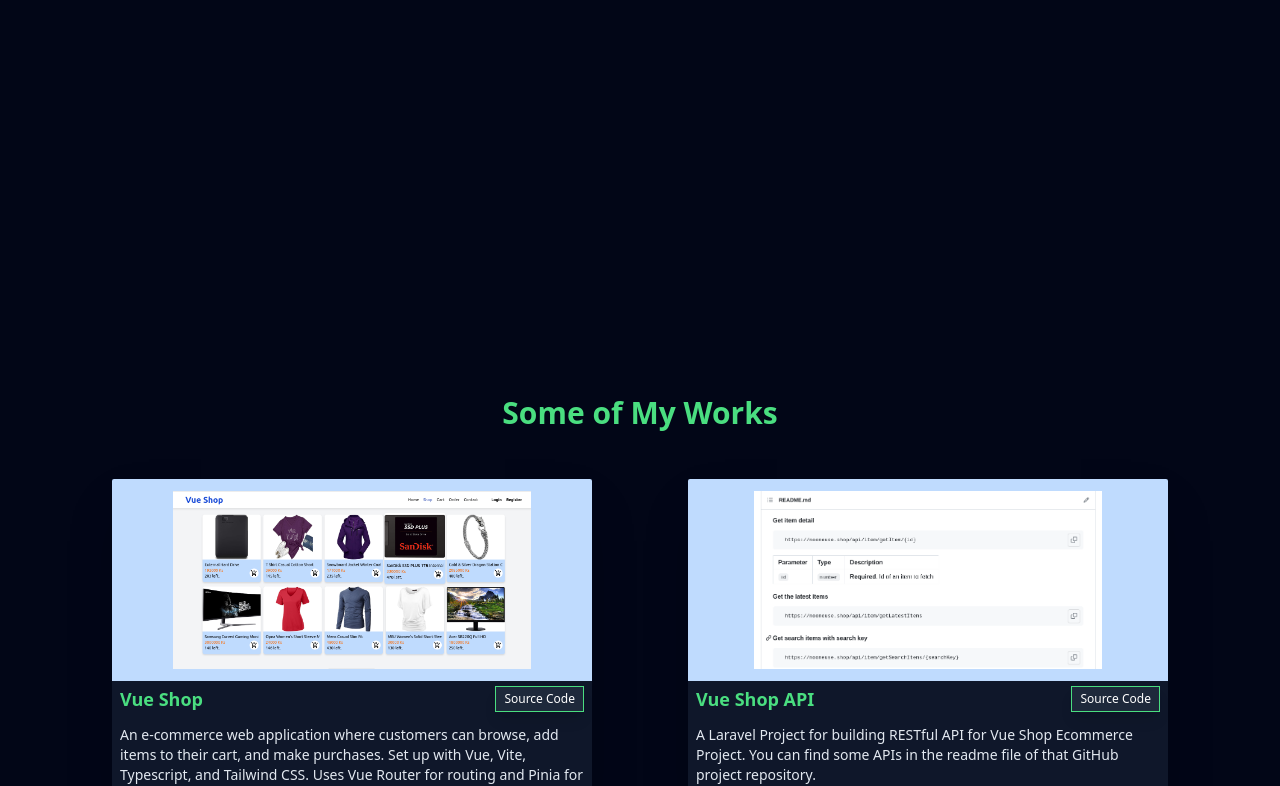
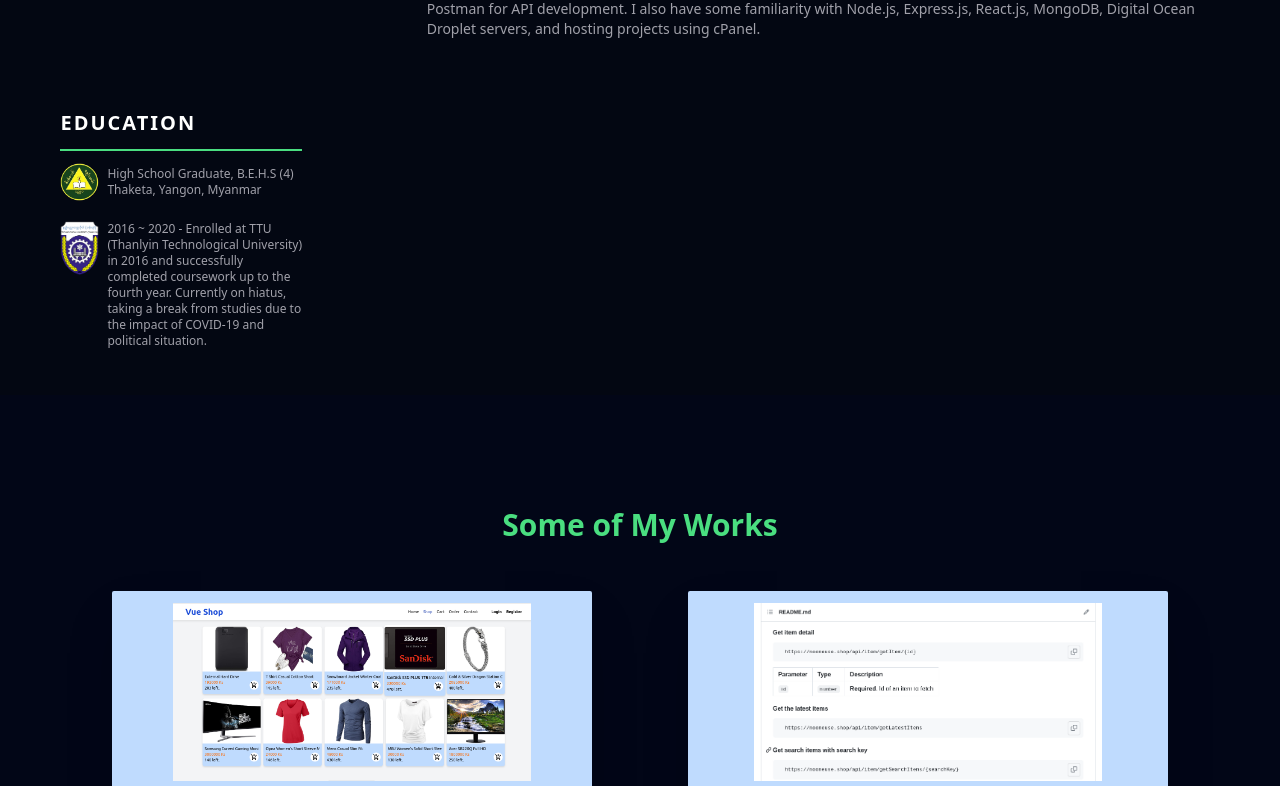
Before and after one commit to suanhsawmtung/Portfolio-2023, a Vue app: page / in a window 1280 px wide. Shown: the part 1205-1991 px from the top of the page. Built offline with nearby package versions, Linux system fonts and the light colour scheme.

Commit message:
adjust bg color and add education

```diff
--- a/src/components/About.vue
+++ b/src/components/About.vue
@@ -1,5 +1,5 @@
 <template>
-    <section id="about" class="w-screen pt-28 lg:pt-12 lg:h-screen flex flex-col lg:flex-row justify-between gap-8 lg:gap-0 bg-slate-950 overflow-x-hidden">
+    <section id="about" class="w-screen pt-28 lg:min-h-screen flex flex-col flex-wrap lg:flex-row justify-between gap-8 lg:gap-0 lg:gap-y-5 bg-[#030712] overflow-x-hidden">
         <div class="w-full lg:w-2/6 h-auto lg:h-full ps-6 md:ps-16 lg:ps-0 flex justify-start lg:justify-center items-start">
             <div class="w-11/12 sm:w-1/3 lg:w-4/6 h-auto overflow-hidden rounded-lg">
                 <img src="../assets/portfolio-about.jpg" class="w-full h-auto" alt="about">
@@ -36,6 +36,34 @@
                 </p>
             </div>
         </div>
+        <div class="w-full text-white lg:w-2/6 h-auto px-6 md:px-16 lg:ps-0 flex justify-start lg:justify-center items-start">
+            <div class="w-11/12 sm:w-full lg:w-4/6 h-auto overflow-hidden">
+                <h3 class="mb-3 py-3 font-semibold text-xl text-white uppercase tracking-widest border-b-2 border-green-400">
+                    Education
+                </h3>
+                <div class="w-full flex items-center gap-3 lg:gap-2 mb-5">
+                    <div class="w-1/12 lg:w-1/6 h-auto">
+                        <img src="/behs.png" class="w-full h-auto" alt="behs">
+                    </div>
+                    <span class="w-5/6 text-xs text-zinc-400">High School Graduate, B.E.H.S (4) Thaketa, Yangon, Myanmar</span>
+                </div>
+                <div class="w-full flex items-start gap-3 lg:gap-2 mb-5">
+                    <div class="w-1/12 lg:w-1/6 h-auto">
+                        <img src="/ttu.png" class="w-full h-auto" alt="ttu">
+                    </div>
+                    <span class="w-5/6 text-xs text-zinc-400">
+                        2016 ~ 2020 - Enrolled at TTU (Thanlyin Technological University) in 2016 and successfully completed coursework up to the fourth year.
+                        Currently on hiatus, taking a break from studies due to the impact of COVID-19 and political situation.
+                    </span>
+                </div>
+            </div>
+        </div>
+        <!-- <div class="bg-green-400 w-2/6 h-[50px]">hello</div>
+        <div class="w-full border text-white lg:w-2/6 h-auto lg:h-full pe-6 md:pe-16 lg:pe-0 flex justify-start lg:justify-center items-start">
+            <div class="w-11/12 border sm:w-1/3 lg:w-4/6 h-auto overflow-hidden">
+                hello
+            </div>
+        </div> -->
     </section>
 </template>
 
--- a/src/components/Contact.vue
+++ b/src/components/Contact.vue
@@ -1,5 +1,5 @@
 <template>
-    <section id="contact" class="w-screen h-screen px-6 md:px-16 bg-slate-950">
+    <section id="contact" class="w-screen h-screen px-6 md:px-16 bg-[#030712]">
         <div class="w-full h-4/6 md:h-5/6 flex justify-center items-center">
             <div class="w-full lg:w-2/6 text-center">
                 <h1 class="mx-auto mb-4 font-bold text-3xl text-green-400">
--- a/src/components/Projects.vue
+++ b/src/components/Projects.vue
@@ -1,5 +1,5 @@
 <template>
-    <section id="projects" class="w-screen lg:min-h-screen py-28 lg:py-0 flex flex-col justify-center bg-slate-950 overflow-x-hidden">
+    <section id="projects" class="w-screen lg:min-h-screen py-28 flex flex-col justify-center bg-slate-950 overflow-x-hidden">
         <h1 class="mx-auto mb-12 font-bold text-3xl text-green-400">
             Some of My Works
         </h1>
```
Also changed, not shown: public/behs.png (added), public/ttu.png (added).
